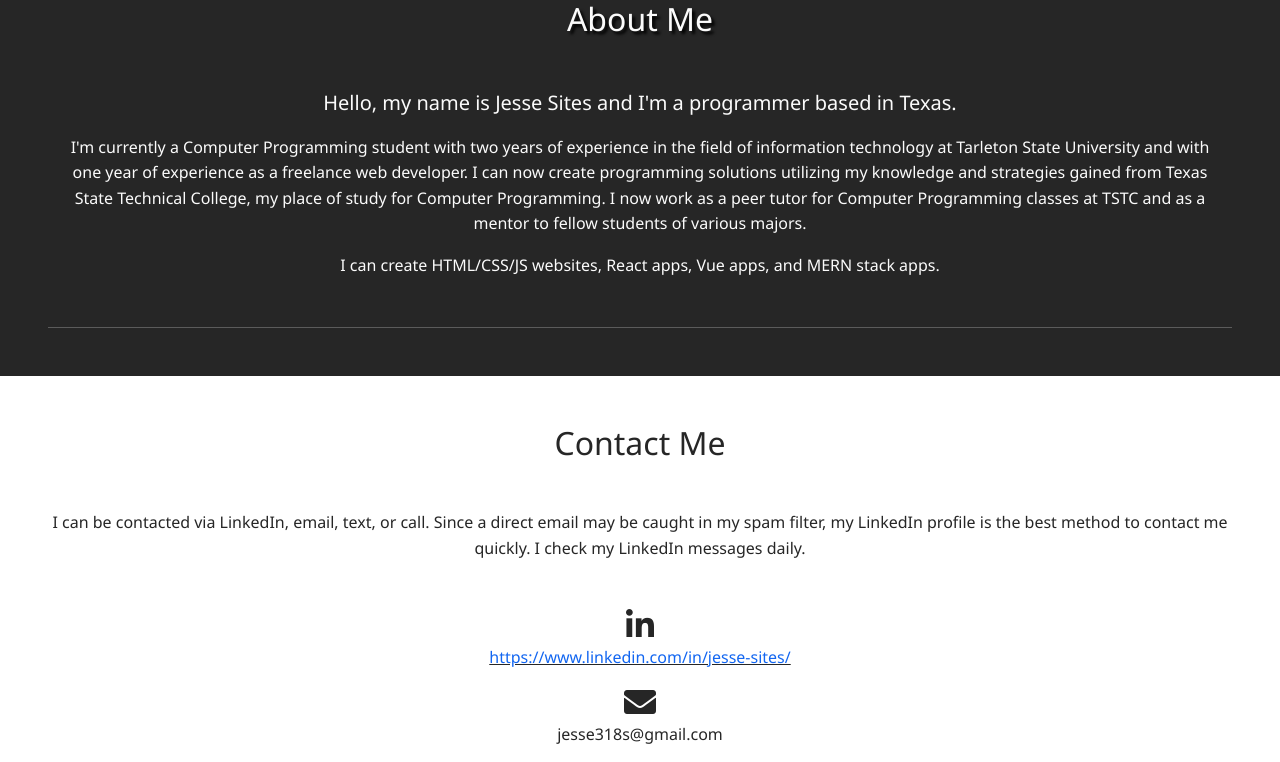
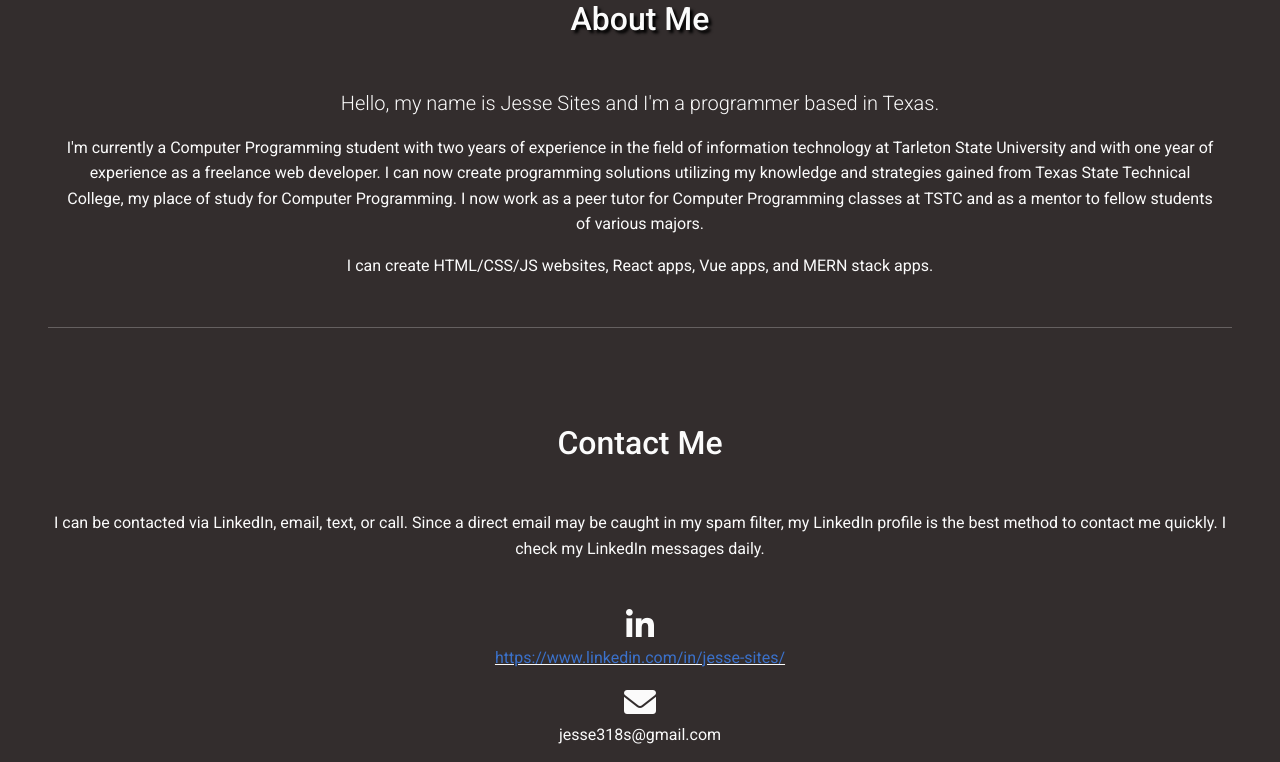
Before and after one commit to jesse318s/jesse-sites, a React (Create React App) app: page / in a window 1280 px wide. Shown: the part 2000-2762 px from the top of the page. Built offline with nearby package versions, Linux system fonts and the light colour scheme.

Commit message:
Updated MDB links & script. Improved contact sect.

```diff
--- a/package.json
+++ b/package.json
@@ -7,7 +7,7 @@
     "@testing-library/jest-dom": "^5.16.5",
     "@testing-library/react": "^13.3.0",
     "@testing-library/user-event": "^14.4.3",
-    "mdb-ui-kit": "^4.4.0",
+    "mdb-ui-kit": "^6.0.1",
     "react": "^18.2.0",
     "react-dom": "^18.2.0",
     "react-scripts": "^5.0.1",
--- a/public/index.html
+++ b/public/index.html
@@ -26,12 +26,17 @@
     -->
     <!-- Font Awesome -->
     <link
-      href="https://cdnjs.cloudflare.com/ajax/libs/font-awesome/5.15.1/css/all.min.css"
+      href="https://cdnjs.cloudflare.com/ajax/libs/font-awesome/6.0.0/css/all.min.css"
+      rel="stylesheet"
+    />
+    <!-- Google Fonts -->
+    <link
+      href="https://fonts.googleapis.com/css?family=Roboto:300,400,500,700&display=swap"
       rel="stylesheet"
     />
     <!-- MDB -->
     <link
-      href="https://cdnjs.cloudflare.com/ajax/libs/mdb-ui-kit/3.6.0/mdb.min.css"
+      href="https://cdnjs.cloudflare.com/ajax/libs/mdb-ui-kit/6.0.1/mdb.min.css"
       rel="stylesheet"
     />
     <title>Jesse Sites - React App</title>
--- a/src/App.jsx
+++ b/src/App.jsx
@@ -492,11 +492,9 @@ function App() {
             <hr className="my-5" />
           </div>
         </section>
-      </main>
 
-      <footer className="text-dark">
         <div id="contact" />
-        <div className="text-center mb-5">
+        <section className="text-center mb-5">
           <h2 className="my-5">Contact Me</h2>
           <p className="mb-5 mx-5">
             I can be contacted via LinkedIn, email, text, or call. Since a
@@ -506,7 +504,7 @@ function App() {
           </p>
           <ul className="list-unstyled mb-0">
             <li>
-              <i className="fab fa-linkedin-in fa-2x text-dark" />
+              <i className="fab fa-linkedin-in fa-2x" />
               <p className="text-decoration-underline">
                 <a href="https://www.linkedin.com/in/jesse-sites/">
                   https://www.linkedin.com/in/jesse-sites/
@@ -514,15 +512,18 @@ function App() {
               </p>
             </li>
             <li>
-              <i className="fas fa-envelope fa-2x text-dark" />
+              <i className="fas fa-envelope fa-2x" />
               <p>jesse318s@gmail.com</p>
             </li>
             <li>
-              <i className="fas fa-phone fa-2x text-dark" />
+              <i className="fas fa-phone fa-2x" />
               <p>+1 325-455-4644</p>
             </li>
           </ul>
-        </div>
+        </section>
+      </main>
+
+      <footer className="text-dark">
         <div
           className={
             isLightModeActive
--- a/src/App.scss
+++ b/src/App.scss
@@ -10,21 +10,11 @@ main {
   overflow-x: hidden;
 }
 
-body {
-  font-family: "Segoe UI";
-}
-
 .text_shadow {
   text-shadow: 3px 3px 3px black;
 }
 
 // styles
-.navbar_title {
-  font-family: "Roboto Draft";
-  color: lightblue;
-  padding: 5px;
-}
-
 .toggle_mode {
   cursor: pointer;
 }
```
Also changed, not shown: 1 other file (tests, documents, lock files or other folders).
